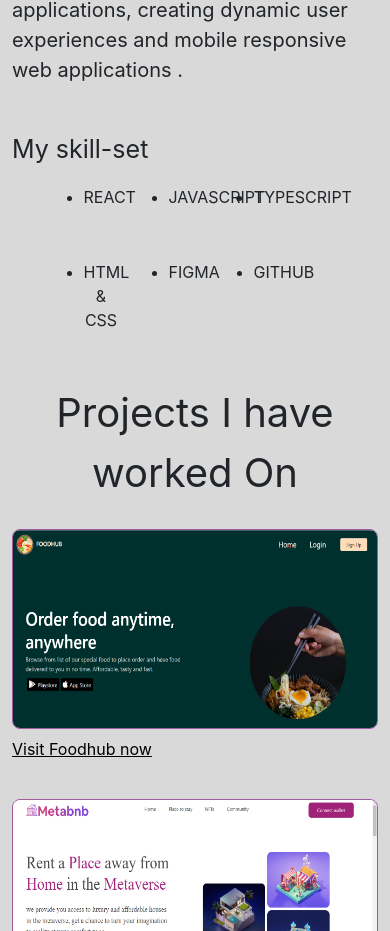
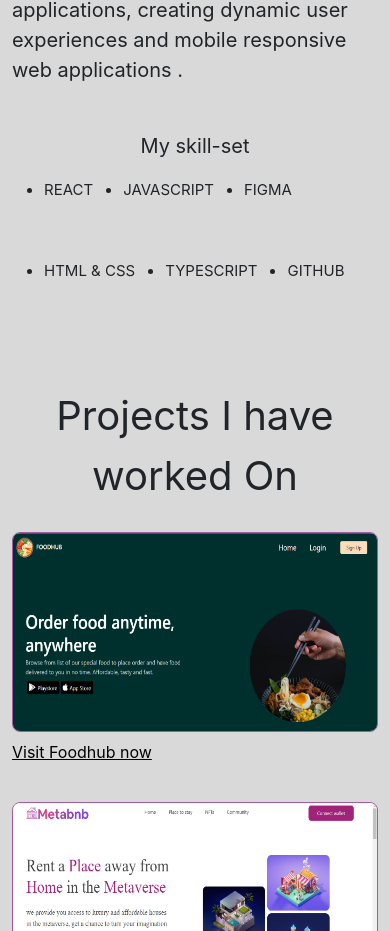
Before and after one commit to Emmaxfans/portfolio, a React (Create React App) app: page / in a window 390 px wide. Shown: the part 1198-2129 px from the top of the page. Built offline with nearby package versions, Linux system fonts and the light colour scheme.

Commit message:
added skill set section to body.js for mobile view

```diff
--- a/src/Assets/styles/body.css
+++ b/src/Assets/styles/body.css
@@ -429,19 +429,21 @@
 
     /* skill set styling */
     .flex{
-      justify-content: center;
+      /* display: block; */
       margin-bottom: 40px;
     }
 
     .flex li{
-      margin-right: 50px;
-      height: 35px;
-      width: 35px;
+      margin-right: 30px;
     }
 
-    .flex li i{
-      padding: 3px 5px;
-      font-size: 30px;
+    .skill-p{
+      font-size: 20px;
+      text-align: center;
+    }
+
+    .flex p{
+      font-size: 15px;
     }
 
   }
--- a/src/Component/Body.js
+++ b/src/Component/Body.js
@@ -84,7 +84,7 @@ const Body = () => {
         </li>
         <li>
           {/* <i class="fa fa-tsx fab" /> */}
-          <p>TYPESCRIPT</p>
+          <p>FIGMA</p>
         </li>
       </div>
     </ul>
@@ -97,7 +97,7 @@ const Body = () => {
         </li>
         <li>
           {/* <i class="fa fa-css3 fab" /> */}
-          <p>FIGMA</p>
+          <p>TYPESCRIPT</p>
         </li>
         <li>
           {/* <i class="fa fa-figmas fab" /> */}
```
